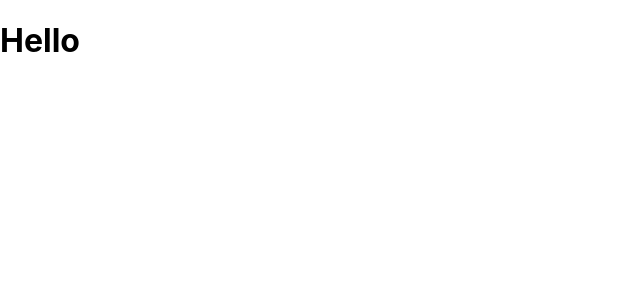
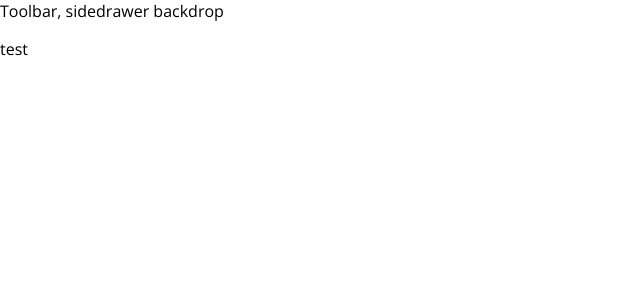
Before and after one commit to asianvader/react-burger-builder, a React (Create React App) app: page / in a window 1280 px wide. Shown: the top 300 px of the page, without its empty margins (0-640 px from the left). Built offline with nearby package versions, Linux system fonts and the light colour scheme.

Commit message:
create structure of app, add layout container

```diff
--- a/src/App.js
+++ b/src/App.js
@@ -1,10 +1,13 @@
 import React, { Component } from 'react';
+import Layout from './components/Layout/Layout';
 
 class App extends Component {
   render() {
     return (
       <div>
-        <h1>Hello</h1>
+        <Layout>
+          <p>test</p>
+        </Layout>
 
       </div>
     );
--- /dev/null
+++ b/src/components/Layout/Layout.js
@@ -0,0 +1,11 @@
+import React from "react";
+import Aux from "../../hoc/Aux";
+
+const layout = props => (
+  <Aux>
+    <div>Toolbar, sidedrawer backdrop</div>
+    <main>{props.children}</main>
+  </Aux>
+);
+
+export default layout;
--- /dev/null
+++ b/src/hoc/Aux.js
@@ -0,0 +1,3 @@
+const aux = (props) => props.children;
+
+export default aux;
--- a/src/index.css
+++ b/src/index.css
@@ -1,8 +1,6 @@
 body {
   margin: 0;
-  font-family: -apple-system, BlinkMacSystemFont, 'Segoe UI', 'Roboto', 'Oxygen',
-    'Ubuntu', 'Cantarell', 'Fira Sans', 'Droid Sans', 'Helvetica Neue',
-    sans-serif;
+  font-family: "Open Sans", sans-serif;
   -webkit-font-smoothing: antialiased;
   -moz-osx-font-smoothing: grayscale;
 }
```
